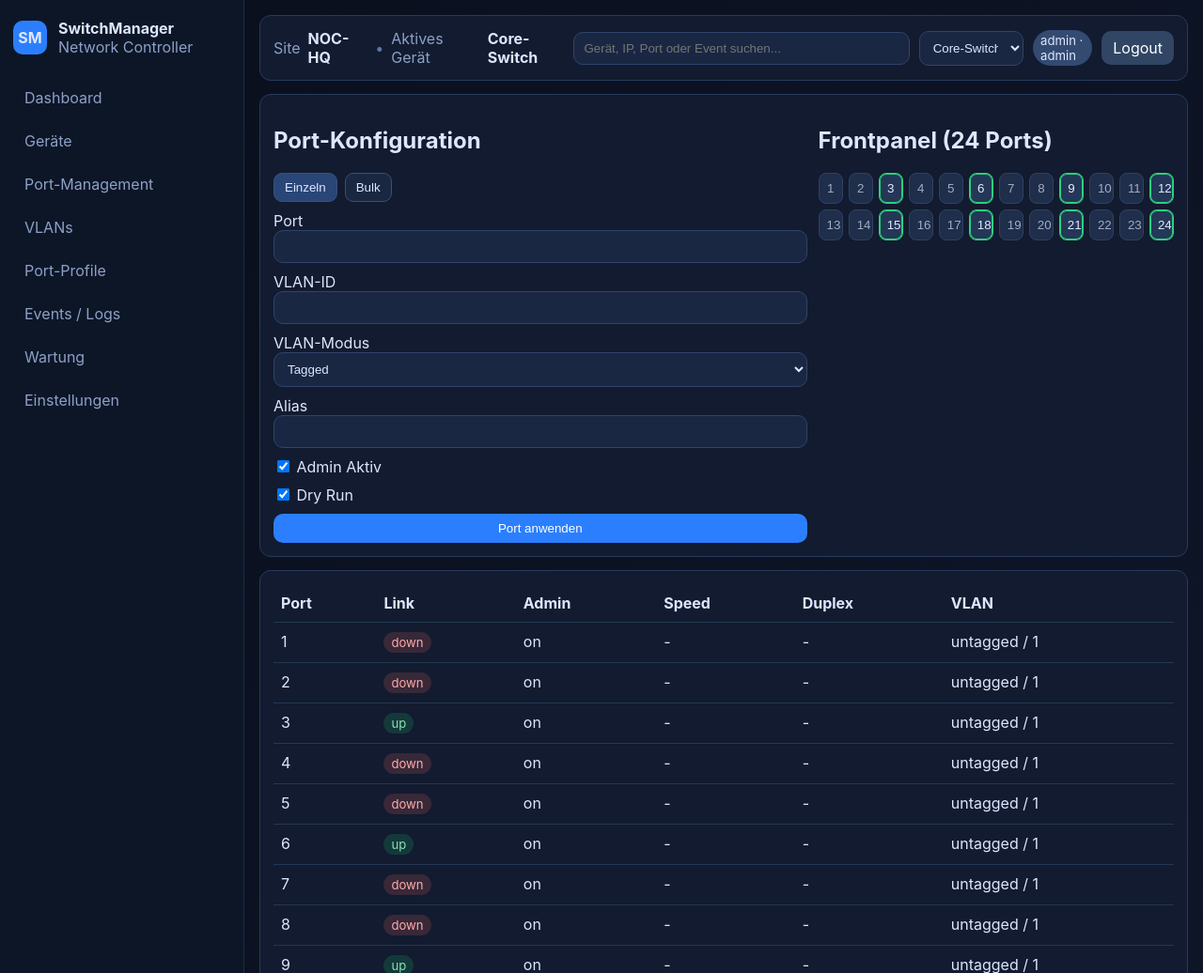
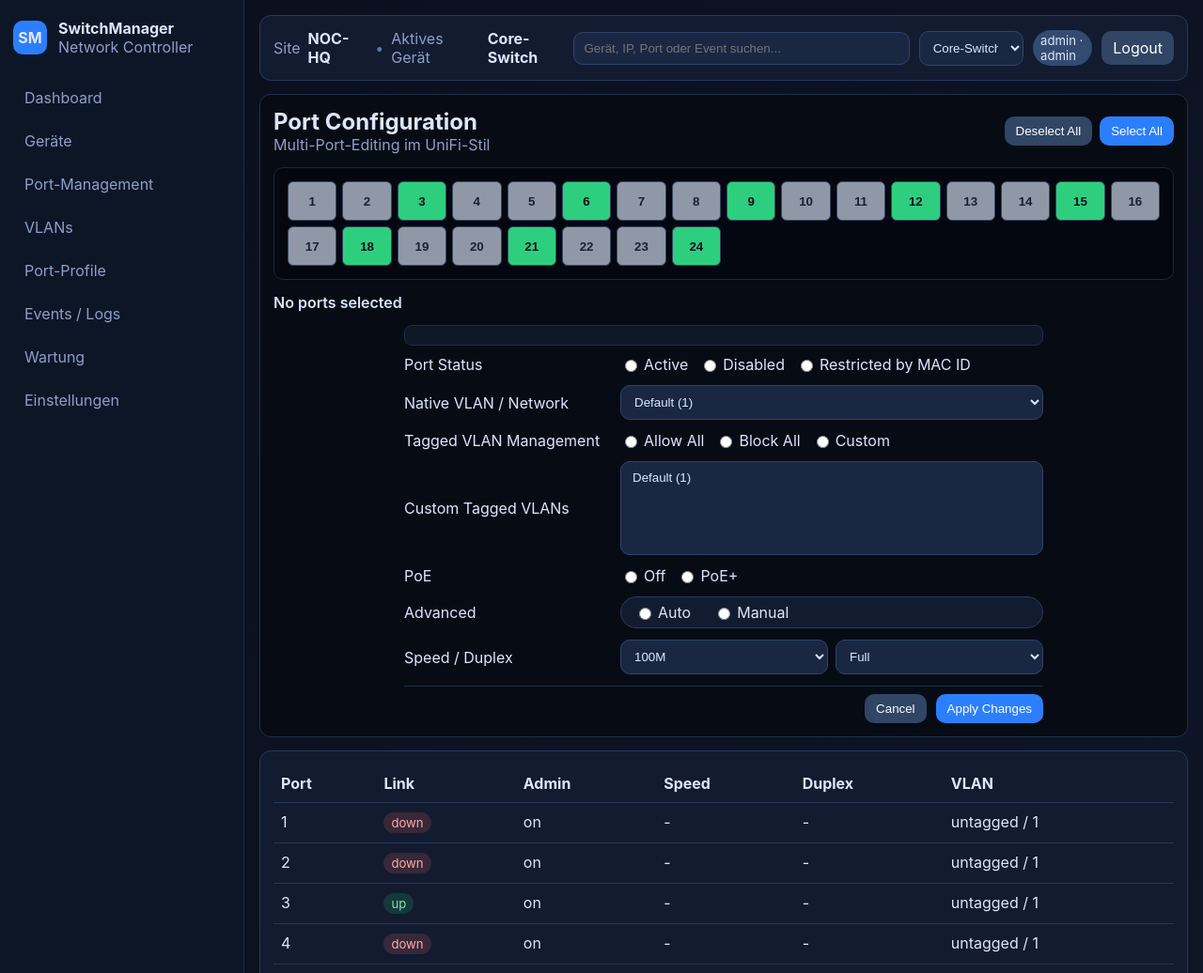
Before and after one commit to PondSec/SwitchManager, a Flask app: page /ports/ in a window 1280 px wide. Shown: the top 1036 px of the page at 94% size. Run offline with Flask 3, Linux system fonts and the light colour scheme; a user stored in the database is signed in; data comes from the database, SQL or seed files in the repository.

Commit message:
Implement UniFi-style multi-port configuration workspace

```diff
--- a/app/blueprints/ports/routes.py
+++ b/app/blueprints/ports/routes.py
@@ -1,15 +1,38 @@
-from flask import Blueprint, flash, render_template, request
+from flask import Blueprint, flash, jsonify, render_template, request
 from flask_login import current_user, login_required
 
 from app.extensions import db
 from app.forms.network_forms import BulkPortForm, PortConfigForm
-from app.models.models import Device, Port
+from app.models.models import Port, VLAN
 from app.services.audit_service import write_audit
 from app.services.validation import validate_port_list
 from app.utils.device_context import get_selected_device
 from app.utils.driver_factory import get_driver
 
 bp = Blueprint("ports", __name__, url_prefix="/ports")
+
+
+def _serialize_port(port: Port) -> dict:
+    status = "disabled" if not port.admin_enabled else "active"
+    tagged_policy = "allow_all" if port.vlan_mode == "tagged" else "custom"
+    return {
+        "id": port.id,
+        "portNumber": port.port_number,
+        "enabled": bool(port.admin_enabled),
+        "status": status,
+        "vlanNative": port.vlan_id,
+        "vlanTagged": [port.vlan_id] if port.vlan_mode == "tagged" else [],
+        "taggedPolicy": tagged_policy,
+        "poeEnabled": bool(port.poe_enabled),
+        "poeMode": "poe_plus" if port.poe_enabled else "off",
+        "profile": "auto",
+        "speed": port.speed or "auto",
+        "duplex": port.duplex or "auto",
+        "connectedDevice": port.alias or "",
+        "txRate": "0 Mbps",
+        "rxRate": "0 Mbps",
+        "linkState": port.link_state or "down",
+    }
 
 
 @bp.route("/", methods=["GET", "POST"])
@@ -20,6 +43,7 @@ def index():
     preview = None
     device = get_selected_device()
     ports = Port.query.filter_by(device_id=device.id).order_by(Port.port_number.asc()).all() if device else []
+    vlans = VLAN.query.filter_by(device_id=device.id).order_by(VLAN.vlan_id.asc()).all() if device else []
 
     if device and form.submit.data and form.validate_on_submit():
         driver = get_driver(device)
@@ -65,7 +89,68 @@ def index():
         finally:
             driver.close()
 
-    return render_template("ports/index.html", form=form, bulk_form=bulk_form, ports=ports, preview=preview)
+    return render_template(
+        "ports/index.html",
+        form=form,
+        bulk_form=bulk_form,
+        ports=ports,
+        preview=preview,
+        ports_payload=[_serialize_port(port) for port in ports],
+        vlan_options=[{"id": vlan.vlan_id, "name": vlan.name} for vlan in vlans],
+    )
+
+
+@bp.route("/bulk-update", methods=["POST"])
+@login_required
+def bulk_update():
+    device = get_selected_device()
+    if not device:
+        return jsonify({"error": "Kein Gerät ausgewählt."}), 400
+
+    payload = request.get_json(silent=True) or {}
+    port_ids = payload.get("portIds", [])
+    updates = payload.get("updates", {})
+
+    if not port_ids:
+        return jsonify({"error": "Keine Ports ausgewählt."}), 400
+
+    ports = Port.query.filter(Port.device_id == device.id, Port.id.in_(port_ids)).all()
+    if not ports:
+        return jsonify({"error": "Ports nicht gefunden."}), 404
+
+    for port in ports:
+        status = updates.get("status")
+        if status == "active":
+            port.admin_enabled = True
+        elif status in {"disabled", "restricted"}:
+            port.admin_enabled = False
+
+        vlan_native = updates.get("vlanNative")
+        if isinstance(vlan_native, int):
+            port.vlan_id = vlan_native
+
+        tagged_policy = updates.get("taggedPolicy")
+        if tagged_policy == "allow_all":
+            port.vlan_mode = "tagged"
+        elif tagged_policy == "block_all":
+            port.vlan_mode = "excluded"
+        elif tagged_policy == "custom":
+            port.vlan_mode = "untagged"
+
+        poe_mode = updates.get("poeMode")
+        if poe_mode == "poe_plus":
+            port.poe_enabled = True
+        elif poe_mode == "off":
+            port.poe_enabled = False
+
+        profile = updates.get("profile")
+        if profile in {"auto", "manual"}:
+            port.speed = "auto" if profile == "auto" else (updates.get("speed") or "1G")
+            port.duplex = "auto" if profile == "auto" else (updates.get("duplex") or "full")
+
+    db.session.commit()
+    write_audit(current_user.username, "port_bulk_update", device.name, str(payload), "success")
+    return jsonify({"ports": [_serialize_port(port) for port in ports]})
 
 
 @bp.route("/refresh")
--- a/app/static/css/app.css
+++ b/app/static/css/app.css
@@ -93,3 +93,37 @@ a { color: inherit; }
   .toolbar, .two-col, .device-wall, .stats-grid { grid-template-columns: 1fr; }
   .frontpanel { grid-template-columns: repeat(6, minmax(0, 1fr)); }
 }
+
+.ports-workspace { display: grid; gap: 14px; background: #070b14; border-color: #1f2f4c; }
+.ports-header { display: flex; justify-content: space-between; align-items: center; }
+.ports-header h2 { margin: 0; }
+.ports-actions { display: flex; gap: 8px; }
+.ports-rack { display: grid; grid-template-columns: repeat(16, minmax(0, 1fr)); gap: 6px; padding: 14px; border: 1px solid #1a2840; border-radius: 10px; background: #04070f; }
+.port-tile { position: relative; min-height: 42px; border: 1px solid #354764; border-radius: 6px; background: #7c8493; color: #09101d; font-weight: 700; cursor: pointer; display: grid; place-items: center; }
+.port-tile:hover { transform: translateY(-1px); }
+.port-tile.active { background: #2dcf7f; }
+.port-tile.disconnected { background: #9098a8; color: #1a202f; }
+.port-tile.disabled { background: #505767; color: #e2e6ee; }
+.port-tile.warning { background: #bdd343; }
+.port-tile.sfp { background: #2a86c9; color: #e9f5ff; }
+.port-tile.selected { outline: 2px solid #3c9cff; outline-offset: 1px; box-shadow: 0 0 0 2px rgba(60, 156, 255, .25); }
+.poe-icon, .device-icon { position: absolute; top: 4px; font-size: .72rem; }
+.poe-icon { right: 4px; }
+.device-icon { left: 4px; }
+.ports-selected-line { font-weight: 600; color: #d7e6ff; }
+.port-config-panel { max-width: 680px; margin: 0 auto; width: 100%; display: grid; gap: 10px; }
+.config-info { background: #101827; border: 1px solid #1d2c49; border-radius: 8px; padding: 10px 12px; color: #97b0d8; }
+.port-config-form { display: grid; gap: 12px; }
+.field-row { display: grid; grid-template-columns: 220px 1fr; align-items: center; gap: 10px; }
+.option-group { display: flex; gap: 12px; flex-wrap: wrap; }
+.option-group label, .segmented label { display: flex; align-items: center; gap: 4px; color: #dce7ff; }
+.segmented { display: inline-flex; background: #111c30; border: 1px solid #2a3c5e; border-radius: 999px; padding: 2px; }
+.segmented label { padding: 4px 12px; border-radius: 999px; }
+.segmented input { accent-color: #2b7fff; }
+.split-two { display: grid; grid-template-columns: 1fr 1fr; gap: 8px; }
+.panel-footer { display: flex; justify-content: flex-end; gap: 10px; padding-top: 8px; border-top: 1px solid #1f2f48; }
+
+@media (max-width: 960px) {
+  .ports-rack { grid-template-columns: repeat(8, minmax(0, 1fr)); }
+  .field-row { grid-template-columns: 1fr; }
+}
--- a/app/static/js/ports.js
+++ b/app/static/js/ports.js
@@ -8,13 +8,6 @@ const openPortDrawer = async (portId) => {
   modal.classList.remove('hidden');
   modalContent.querySelector('[data-close-modal]')?.addEventListener('click', () => modal.classList.add('hidden'));
 };
-
-document.querySelectorAll('.port, .port-edit-btn').forEach((button) => {
-  button.addEventListener('click', () => {
-    const id = button.dataset.portId;
-    if (id) openPortDrawer(id);
-  });
-});
 
 if (modal) {
   modal.addEventListener('click', (event) => {
@@ -33,3 +26,229 @@ if (portTableWrapper) {
     }
   }, 15000);
 }
+
+const workspace = document.getElementById('ports-workspace');
+
+if (workspace) {
+  const portsRack = document.getElementById('ports-rack');
+  const selectedLine = document.getElementById('ports-selected-line');
+  const panel = document.getElementById('port-config-panel');
+  const infoLine = document.getElementById('config-info');
+  const form = document.getElementById('multi-port-form');
+  const nativeVlanSelect = document.getElementById('vlan-native');
+  const taggedVlanSelect = document.getElementById('tagged-vlans');
+  const taggedRow = document.getElementById('custom-tagged-row');
+  const manualFields = document.getElementById('manual-fields');
+  const cancelBtn = document.getElementById('cancel-changes');
+  const selectAllBtn = workspace.querySelector('[data-action="select-all"]');
+  const deselectAllBtn = workspace.querySelector('[data-action="deselect-all"]');
+
+  const state = {
+    ports: JSON.parse(workspace.dataset.ports || '[]'),
+    vlans: JSON.parse(workspace.dataset.vlans || '[]'),
+    selected: new Set(),
+    anchor: null,
+    draft: null,
+  };
+
+  const vlanLabel = (id) => {
+    const vlan = state.vlans.find((entry) => entry.id === id);
+    return vlan ? `${vlan.name} (${vlan.id})` : `VLAN-${id} (${id})`;
+  };
+
+  const portClass = (port) => {
+    if (port.portNumber > 48) return 'sfp';
+    if (port.status === 'disabled') return 'disabled';
+    if (port.status === 'restricted') return 'warning';
+    if (port.linkState !== 'up') return 'disconnected';
+    return 'active';
+  };
+
+  const renderVlanOptions = () => {
+    const vlanEntries = state.vlans.length ? state.vlans : [{ id: 1, name: 'LAN-Default' }];
+    const options = vlanEntries
+      .map((vlan) => `<option value="${vlan.id}">${vlan.name} (${vlan.id})</option>`)
+      .join('');
+    nativeVlanSelect.innerHTML = options;
+    taggedVlanSelect.innerHTML = options;
+  };
+
+  const sortedSelectedNumbers = () => state.ports
+    .filter((port) => state.selected.has(port.id))
+    .map((port) => port.portNumber)
+    .sort((a, b) => a - b);
+
+  const renderSelectionLine = () => {
+    const numbers = sortedSelectedNumbers();
+    selectedLine.textContent = numbers.length ? `Ports ${numbers.join(', ')}` : 'No ports selected';
+  };
+
+  const applyDraftToForm = () => {
+    if (!state.draft) return;
+    form.querySelector(`input[name="status"][value="${state.draft.status}"]`)?.click();
+    nativeVlanSelect.value = String(state.draft.vlanNative);
+    form.querySelector(`input[name="taggedPolicy"][value="${state.draft.taggedPolicy}"]`)?.click();
+    [...taggedVlanSelect.options].forEach((option) => {
+      option.selected = state.draft.vlanTagged.includes(Number(option.value));
+    });
+    form.querySelector(`input[name="poeMode"][value="${state.draft.poeMode}"]`)?.click();
+    form.querySelector(`input[name="profile"][value="${state.draft.profile}"]`)?.click();
+    form.speed.value = state.draft.speed || '1G';
+    form.duplex.value = state.draft.duplex || 'full';
+
+    taggedRow.hidden = state.draft.taggedPolicy !== 'custom';
+    manualFields.hidden = state.draft.profile !== 'manual';
+  };
+
+  const updateDraftFromForm = () => {
+    if (!state.draft) return;
+    const formData = new FormData(form);
+    state.draft.status = formData.get('status');
+    state.draft.vlanNative = Number(formData.get('vlanNative'));
+    state.draft.taggedPolicy = formData.get('taggedPolicy');
+    state.draft.vlanTagged = [...taggedVlanSelect.selectedOptions].map((option) => Number(option.value));
+    state.draft.poeMode = formData.get('poeMode');
+    state.draft.profile = formData.get('profile');
+    state.draft.speed = formData.get('speed');
+    state.draft.duplex = formData.get('duplex');
+
+    taggedRow.hidden = state.draft.taggedPolicy !== 'custom';
+    manualFields.hidden = state.draft.profile !== 'manual';
+  };
+
+  const renderPanel = () => {
+    const selectedPorts = state.ports.filter((port) => state.selected.has(port.id));
+    if (!selectedPorts.length) {
+      panel.hidden = true;
+      state.draft = null;
+      return;
+    }
+
+    if (!state.draft) {
+      const [firstPort] = selectedPorts;
+      state.draft = {
+        status: firstPort.status,
+        vlanNative: firstPort.vlanNative,
+        taggedPolicy: firstPort.taggedPolicy || 'allow_all',
+        vlanTagged: [...(firstPort.vlanTagged || [])],
+        poeMode: firstPort.poeMode,
+        profile: firstPort.profile || 'auto',
+        speed: firstPort.speed || '1G',
+        duplex: firstPort.duplex || 'full',
+      };
+    }
+
+    panel.hidden = false;
+    infoLine.textContent = `Displaying the configuration for port ${selectedPorts[0].portNumber} which will be applied to all selected ports.`;
+    applyDraftToForm();
+  };
+
+  const renderPorts = () => {
+    portsRack.innerHTML = state.ports
+      .map((port) => {
+        const selected = state.selected.has(port.id) ? 'selected' : '';
+        const statusClass = portClass(port);
+        const poe = port.poeMode === 'poe_plus' ? '<span class="poe-icon">⚡</span>' : '';
+        const device = port.connectedDevice ? '<span class="device-icon">◼</span>' : '';
+        return `<button type="button" class="port-tile ${statusClass} ${selected}" data-port-id="${port.id}" title="Port ${port.portNumber} | ${vlanLabel(port.vlanNative)}">${poe}${device}<span>${port.portNumber}</span></button>`;
+      })
+      .join('');
+
+    portsRack.querySelectorAll('.port-tile').forEach((button) => {
+      button.addEventListener('click', (event) => {
+        const portId = Number(button.dataset.portId);
+        const index = state.ports.findIndex((port) => port.id === portId);
+        if (index < 0) return;
+
+        if (event.shiftKey && state.anchor !== null) {
+          const anchorIndex = state.ports.findIndex((port) => port.id === state.anchor);
+          const [start, end] = [Math.min(anchorIndex, index), Math.max(anchorIndex, index)];
+          for (let i = start; i <= end; i += 1) {
+            state.selected.add(state.ports[i].id);
+          }
+        } else if (event.ctrlKey || event.metaKey) {
+          if (state.selected.has(portId)) {
+            state.selected.delete(portId);
+          } else {
+            state.selected.add(portId);
+          }
+          state.anchor = portId;
+        } else {
+          if (state.selected.size === 1 && state.selected.has(portId)) {
+            state.selected.delete(portId);
+          } else {
+            state.selected = new Set([portId]);
+          }
+          state.anchor = portId;
+        }
+
+        state.draft = null;
+        renderPorts();
+        renderSelectionLine();
+        renderPanel();
+      });
+
+      button.addEventListener('dblclick', () => {
+        const portId = Number(button.dataset.portId);
+        openPortDrawer(portId);
+      });
+    });
+  };
+
+  form.addEventListener('change', updateDraftFromForm);
+
+  cancelBtn.addEventListener('click', () => {
+    state.draft = null;
+    renderPanel();
+  });
+
+  form.addEventListener('submit', async (event) => {
+    event.preventDefault();
+    if (!state.selected.size || !state.draft) return;
+
+    updateDraftFromForm();
+    const payload = {
+      portIds: [...state.selected],
+      updates: state.draft,
+    };
+
+    const response = await fetch('/ports/bulk-update', {
+      method: 'POST',
+      headers: { 'Content-Type': 'application/json' },
+      body: JSON.stringify(payload),
+    });
+
+    if (!response.ok) {
+      return;
+    }
+
+    const data = await response.json();
+    const updated = new Map((data.ports || []).map((port) => [port.id, port]));
+    state.ports = state.ports.map((port) => updated.get(port.id) || port);
+
+    renderPorts();
+    renderSelectionLine();
+    renderPanel();
+  });
+
+  selectAllBtn.addEventListener('click', () => {
+    state.selected = new Set(state.ports.map((port) => port.id));
+    state.draft = null;
+    renderPorts();
+    renderSelectionLine();
+    renderPanel();
+  });
+
+  deselectAllBtn.addEventListener('click', () => {
+    state.selected = new Set();
+    state.draft = null;
+    renderPorts();
+    renderSelectionLine();
+    renderPanel();
+  });
+
+  renderVlanOptions();
+  renderPorts();
+  renderSelectionLine();
+  renderPanel();
+}
--- a/app/templates/ports/index.html
+++ b/app/templates/ports/index.html
@@ -1,40 +1,92 @@
 {% extends 'base.html' %}
 {% block content %}
-<section class="card two-col">
-  <div>
-    <h2>Port-Konfiguration</h2>
-    <div class="tabs"><button class="tab active" data-tab="single">Einzeln</button><button class="tab" data-tab="bulk">Bulk</button></div>
-    <div class="tab-content active" id="single">
-      <form method="post" class="grid-form">
-        {{ form.hidden_tag() }}
-        <label>{{ form.port_number.label }}{{ form.port_number(class_='input') }}</label>
-        <label>{{ form.vlan_id.label }}{{ form.vlan_id(class_='input') }}</label>
-        <label>{{ form.vlan_mode.label }}{{ form.vlan_mode(class_='input') }}</label>
-        <label>{{ form.alias.label }}{{ form.alias(class_='input') }}</label>
-        <label class="toggle-line">{{ form.admin_enabled() }} <span>Admin Aktiv</span></label>
-        <label class="toggle-line">{{ form.dry_run() }} <span>Dry Run</span></label>
-        {{ form.submit(class_='btn btn-primary') }}
-      </form>
+<section class="card ports-workspace" id="ports-workspace" data-ports='{{ ports_payload|tojson }}' data-vlans='{{ vlan_options|tojson }}'>
+  <header class="ports-header">
+    <div>
+      <h2>Port Configuration</h2>
+      <p class="muted">Multi-Port-Editing im UniFi-Stil</p>
     </div>
-    <div class="tab-content" id="bulk">
-      <form method="post" class="grid-form">
-        {{ bulk_form.hidden_tag() }}
-        <label>{{ bulk_form.ports.label }}{{ bulk_form.ports(class_='input') }}</label>
-        <label class="toggle-line">{{ bulk_form.admin_enabled() }} <span>Admin Aktiv</span></label>
-        {{ bulk_form.submit(class_='btn btn-secondary') }}
-      </form>
+    <div class="ports-actions">
+      <button type="button" class="btn btn-secondary" data-action="deselect-all">Deselect All</button>
+      <button type="button" class="btn btn-primary" data-action="select-all">Select All</button>
     </div>
-    {% if preview %}<pre class="code-block">{{ preview.commands|join('\n') }}</pre>{% endif %}
-  </div>
-  <div>
-    <h2>Frontpanel (24 Ports)</h2>
-    <div class="frontpanel">
-      {% for port in ports %}
-        <button class="port {% if port.link_state == 'up' %}up{% else %}down{% endif %}" data-port-id="{{ port.id }}">{{ port.port_number }}</button>
-      {% endfor %}
-    </div>
-  </div>
+  </header>
+
+  <div class="ports-rack" id="ports-rack" aria-label="Switch ports"></div>
+
+  <div class="ports-selected-line" id="ports-selected-line">No ports selected</div>
+
+  <section class="port-config-panel" id="port-config-panel" hidden>
+    <div class="config-info" id="config-info"></div>
+    <form id="multi-port-form" class="port-config-form">
+      <div class="field-row">
+        <label>Port Status</label>
+        <div class="option-group" data-field="status">
+          <label><input type="radio" name="status" value="active"> Active</label>
+          <label><input type="radio" name="status" value="disabled"> Disabled</label>
+          <label><input type="radio" name="status" value="restricted"> Restricted by MAC ID</label>
+        </div>
+      </div>
+
+      <div class="field-row">
+        <label for="vlan-native">Native VLAN / Network</label>
+        <select id="vlan-native" name="vlanNative" class="input"></select>
+      </div>
+
+      <div class="field-row">
+        <label>Tagged VLAN Management</label>
+        <div class="option-group" data-field="taggedPolicy">
+          <label><input type="radio" name="taggedPolicy" value="allow_all"> Allow All</label>
+          <label><input type="radio" name="taggedPolicy" value="block_all"> Block All</label>
+          <label><input type="radio" name="taggedPolicy" value="custom"> Custom</label>
+        </div>
+      </div>
+
+      <div class="field-row" id="custom-tagged-row" hidden>
+        <label for="tagged-vlans">Custom Tagged VLANs</label>
+        <select id="tagged-vlans" class="input" name="vlanTagged" multiple size="5"></select>
+      </div>
+
+      <div class="field-row">
+        <label>PoE</label>
+        <div class="option-group" data-field="poeMode">
+          <label><input type="radio" name="poeMode" value="off"> Off</label>
+          <label><input type="radio" name="poeMode" value="poe_plus"> PoE+</label>
+        </div>
+      </div>
+
+      <div class="field-row">
+        <label>Advanced</label>
+        <div class="segmented" role="radiogroup" aria-label="Advanced Mode">
+          <label><input type="radio" name="profile" value="auto">Auto</label>
+          <label><input type="radio" name="profile" value="manual">Manual</label>
+        </div>
+      </div>
+
+      <div class="field-row manual-fields" id="manual-fields" hidden>
+        <label for="speed">Speed / Duplex</label>
+        <div class="split-two">
+          <select id="speed" name="speed" class="input">
+            <option value="100M">100M</option>
+            <option value="1G">1G</option>
+            <option value="2.5G">2.5G</option>
+            <option value="10G">10G</option>
+          </select>
+          <select id="duplex" name="duplex" class="input">
+            <option value="full">Full</option>
+            <option value="half">Half</option>
+          </select>
+        </div>
+      </div>
+
+      <footer class="panel-footer">
+        <button type="button" class="btn btn-secondary" id="cancel-changes">Cancel</button>
+        <button type="submit" class="btn btn-primary" id="apply-changes">Apply Changes</button>
+      </footer>
+    </form>
+  </section>
 </section>
+
 <section class="card" id="port-table-wrapper">{% include 'partials/port_table.html' %}</section>
 <div id="modal" class="modal hidden"><div class="modal-content" id="modal-content"></div></div>
 {% endblock %}
```
